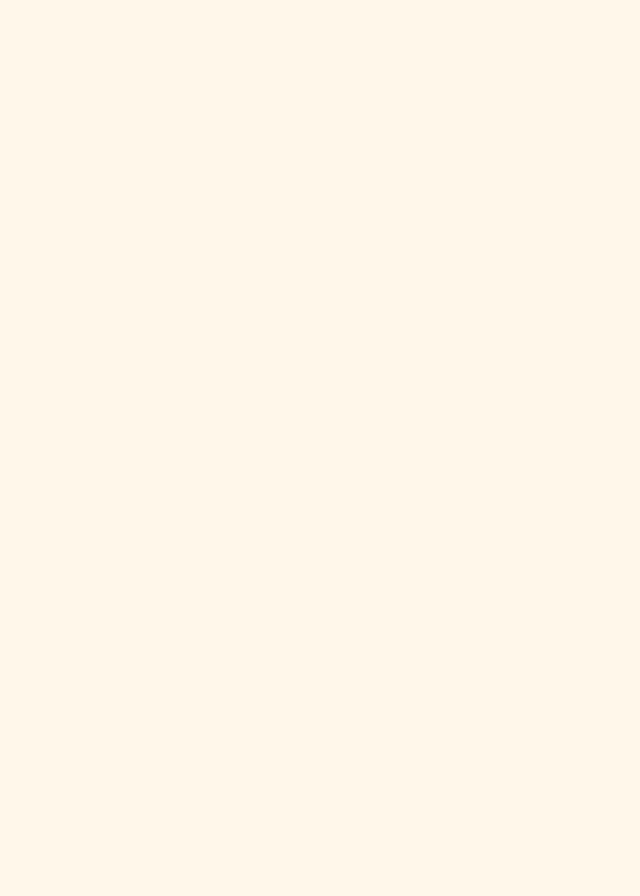
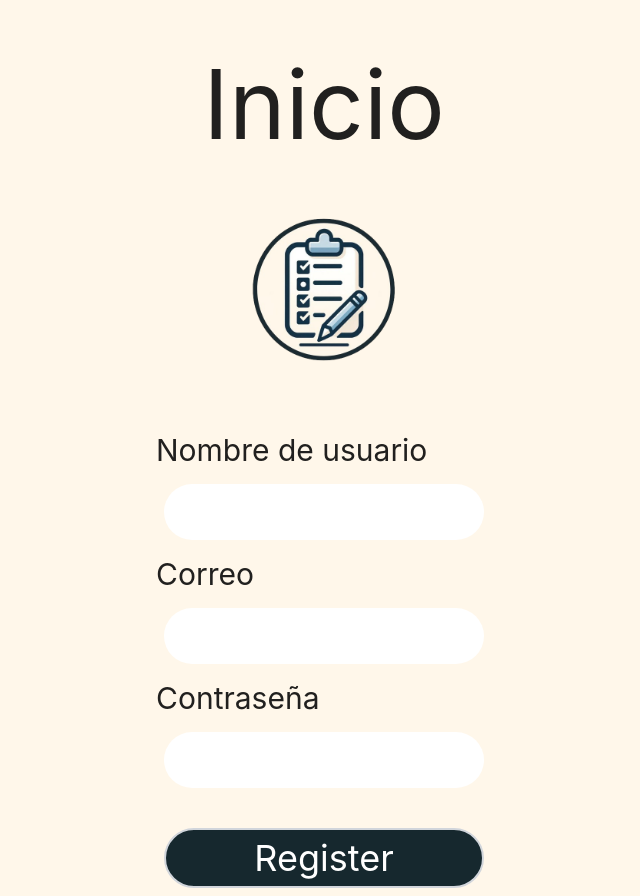
Before and after one commit to Aridane1/TeamTasks, a React (Vite) app in the folder frontend/: page /register in a window 1280 px wide. Before the commit this address had no page. Shown: the whole page, without its empty margins (316-956 px from the left). Before the commit the page ends 800 px from the top, so only its background shows below. Built offline with nearby package versions, Linux system fonts and the light colour scheme.

Commit message:
Add chat settings register and login

```diff
--- a/frontend/src/App.tsx
+++ b/frontend/src/App.tsx
@@ -1,12 +1,20 @@
 import { BrowserRouter as Router, Routes, Route } from "react-router-dom";
 import "./App.css";
 import Home from "./pages/Home";
+import Chat from "./pages/chat";
+import Settings from "./pages/Settings";
+import Login from "./pages/Login";
+import Register from "./pages/Register";
 
 function App() {
   return (
     <Router>
       <Routes>
         <Route path="/" element={<Home/>} />
+        <Route path="/chat" element={<Chat/>} />
+        <Route path="/settings" element={<Settings/>} />
+        <Route path="/login" element={<Login/>} />
+        <Route path="/register" element={<Register/>} />
       </Routes>
     </Router>
   );
--- /dev/null
+++ b/frontend/src/pages/Chat.tsx
@@ -0,0 +1,16 @@
+export default function Chat() {
+  return (
+    <div>
+      <header className="bg-navbar h-24 flex items-center justify-between">
+        <a>
+          <img src="/images/icons/returnIcon.svg" />
+        </a>
+        <p className="text-5xl text-white">El bicho</p>
+        <img src="/images/icons/userIcon.svg" />
+      </header>
+      <div className="bg-navbar h-24 fixed w-full top-[90.5%] flex items-center justify-center">
+        <input className="w-[90%] rounded-full h-14" />
+      </div>
+    </div>
+  );
+}
--- /dev/null
+++ b/frontend/src/pages/Login.tsx
@@ -0,0 +1,28 @@
+export default function Login() {
+  return (
+    <div className="flex flex-col items-center">
+      <h1 className="text-8xl mt-14">Inicio</h1>
+      <img className="size-48 mt-10" src="images/TeamTaskRecortado.png" />
+      <div>
+        <form className="flex flex-col w-fit mt-16">
+          <label className="text-3xl my-3">Nombre de usuario</label>
+          <input
+            className="border-1 border-gray-300 rounded-full p-2 m-2 w-80 h-14"
+            type="text"
+          />
+          <label className="text-3xl my-3">Correo</label>
+          <input
+            className="border-1 border-gray-300 rounded-full p-2 m-2 w-80 h-14"
+            type="text"
+          />
+          <button
+            className="mt-20 border-2 border-gray-300 p-2 m-2 rounded-full text-4xl text-white bg-navbar"
+            type="submit"
+          >
+            Register
+          </button>
+        </form>
+      </div>
+    </div>
+  );
+}
--- /dev/null
+++ b/frontend/src/pages/Register.tsx
@@ -0,0 +1,34 @@
+export default function Register() {
+  return (
+    <div className="flex flex-col items-center">
+      <h1 className="text-8xl mt-14">Inicio</h1>
+      <img className="size-48 mt-10" src="images/TeamTaskRecortado.png" />
+
+      <div className="flex flex-col items-center">
+        <form className="flex flex-col w-fit mt-10">
+          <label className="text-3xl my-2">Nombre de usuario</label>
+          <input
+            className="border-1 border-gray-300 rounded-full p-2 m-2 w-80 h-14"
+            type="text"
+          />
+          <label className="text-3xl my-2">Correo</label>
+          <input
+            className="border-1 border-gray-300 rounded-full p-2 m-2 w-80 h-14"
+            type="text"
+          />
+          <label className="text-3xl my-2">Contraseña</label>
+          <input
+            className="border-1 border-gray-300 rounded-full p-2 m-2 w-80 h-14"
+            type="text"
+          />
+          <button
+            className="mt-8 border-2 border-gray-300 p-2 m-2 rounded-full text-4xl text-white bg-navbar"
+            type="submit"
+          >
+            Register
+          </button>
+        </form>
+      </div>
+    </div>
+  );
+}
--- /dev/null
+++ b/frontend/src/pages/Settings.tsx
@@ -0,0 +1,13 @@
+export default function Settings() {
+  return (
+    <div className="flex flex-col items-center">
+      <img className="size-48 mt-10" src="images/TeamTaskRecortado.png" />
+      <h1 className="text-8xl mt-14">Ajustes</h1>
+      <div className="flex flex-col items-center">
+        <a>Visualizar tareas</a>
+        <a>Visualizar tareas</a>
+        <a>Visualizar tareas</a>
+      </div>
+    </div>
+  );
+}
```
